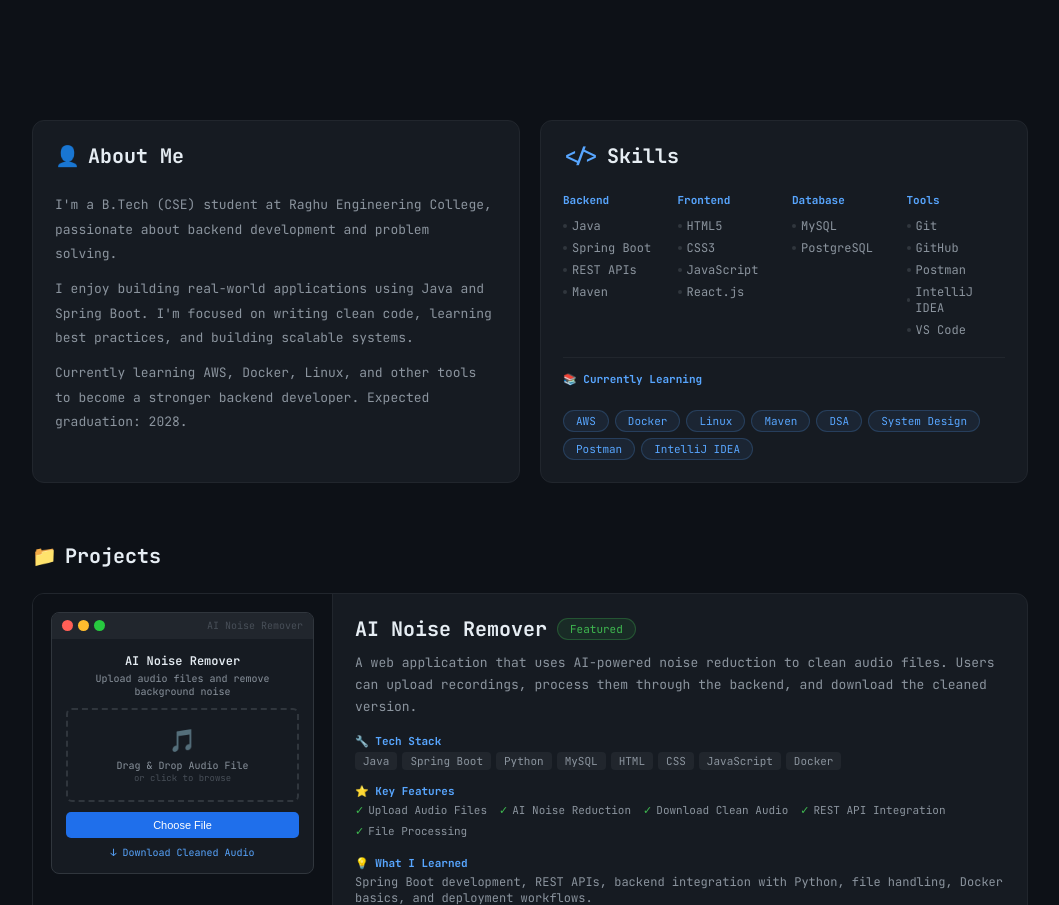
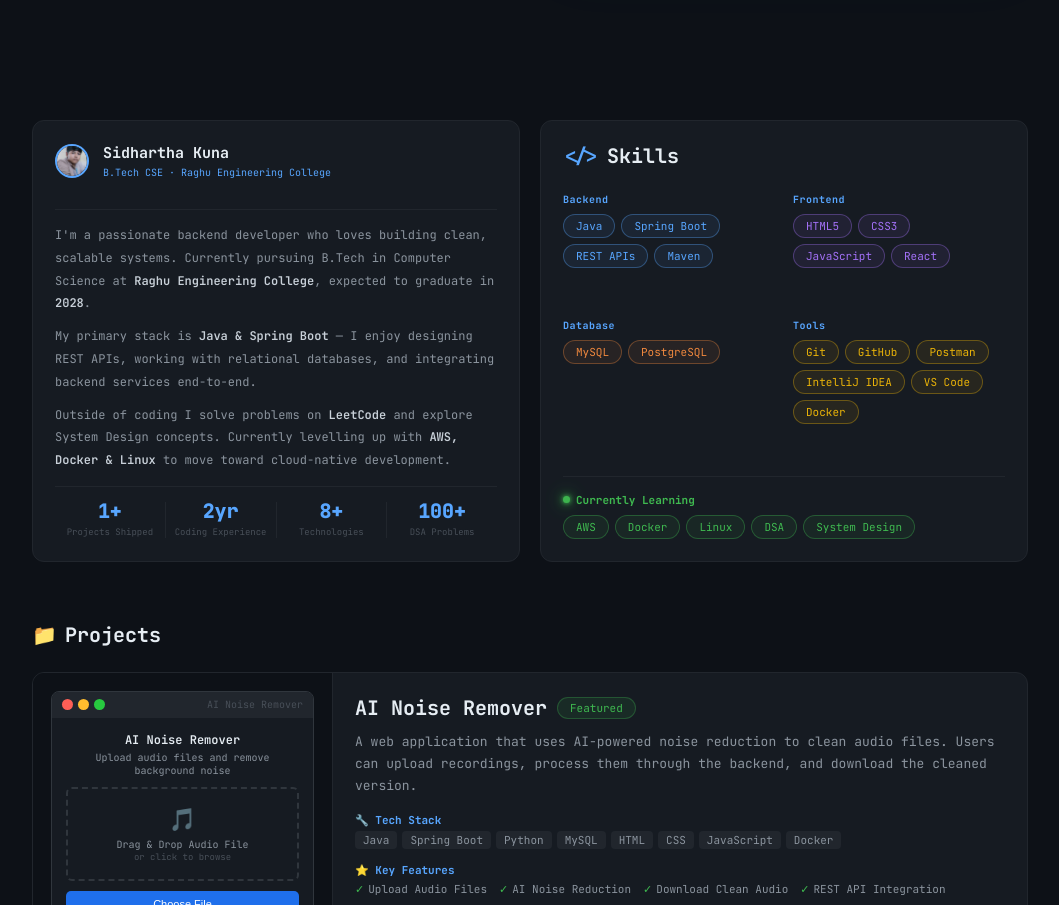
Before and after one commit to sidharthakuna/Portfolio, a React app: page / in a window 1280 px wide. Shown: the part 487-1392 px from the top of the page, without its empty margins (110-1169 px from the left). Built offline with nearby package versions, Linux system fonts and the light colour scheme; the HTML template or start-up script is replaced by a standard one.

Commit message:
Updated About section profile umage and DP viewer

```diff
--- a/src/Stylings/About.css
+++ b/src/Stylings/About.css
@@ -1,9 +1,89 @@
-/* ===========================
-   ABOUT
-=========================== */
+.about-card {
+  display: flex;
+  flex-direction: column;
+  justify-content: space-between;
+  min-height: 340px;
+}
+
+.about-header {
+  display: flex;
+  align-items: center;
+  gap: 14px;
+  margin-bottom: 16px;
+}
+
+.about-avatar {
+  width: 34px;
+  height: 34px;
+  border-radius: 50%;
+  object-fit: cover;
+  border: 2px solid #58A6FF;
+  flex-shrink: 0;
+  transition: all 0.3s ease;
+  cursor:pointer
+}
+
+.about-avatar:hover {
+  transform: scale(1.08);
+  box-shadow: 0 0 15px rgba(88, 166, 255, 0.45);
+}
+
+.about-name {
+  font-size: 15px;
+  font-weight: 700;
+  color: #E6EDF3;
+}
+
+.about-role {
+  font-size: 10px;
+  color: #58A6FF;
+  margin-top: 3px;
+}
+
+.about-divider {
+  border: none;
+  border-top: 1px solid #21262D;
+  margin: 14px 0;
+}
 
 .about-text {
-  font-size: 13px;
+  font-size: 12px;
   color: #8B949E;
   line-height: 1.9;
 }
+
+.about-highlight {
+  color: #C9D1D9;
+  font-weight: 600;
+}
+
+.about-stats {
+  display: flex;
+  align-items: center;
+}
+
+.about-stat {
+  flex: 1;
+  text-align: center;
+}
+
+.about-stat-num {
+  font-size: 20px;
+  font-weight: 800;
+  color: #58A6FF;
+  line-height: 1;
+}
+
+.about-stat-lbl {
+  font-size: 9px;
+  color: #484F58;
+  margin-top: 5px;
+  line-height: 1.4;
+}
+
+.about-stat-sep {
+  width: 1px;
+  height: 36px;
+  background: #21262D;
+  flex-shrink: 0;
+}
--- a/src/Stylings/Skills.css
+++ b/src/Stylings/Skills.css
@@ -1,50 +1,122 @@
-/* ===========================
-   SKILLS
-=========================== */
+.skills-card {
+  min-height: 340px;
+  display: flex;
+  flex-direction: column;
+}
 
 .skills-cols {
   display: grid;
-  grid-template-columns: repeat(4, 1fr);
-  gap: 16px;
+  grid-template-columns: repeat(2, 1fr);
+  gap: 18px;
+  flex: 1;
 }
 
 .skill-head {
-  font-size: 11px;
+  font-size: 10px;
   font-weight: 700;
   color: #58A6FF;
   margin-bottom: 8px;
+  letter-spacing: 0.5px;
 }
 
-.skill-item {
-  font-size: 12px;
-  color: #8B949E;
-  padding: 3px 0;
-  display: flex;
-  align-items: center;
-  gap: 5px;
-}
-
-.sdot {
-  width: 4px;
-  height: 4px;
-  border-radius: 50%;
-  background: #30363D;
-}
-
-.learn-row {
+.skill-pill-row {
   display: flex;
   flex-wrap: wrap;
   gap: 6px;
-  margin-top: 12px;
 }
 
-.learn-badge {
+/* Base pill */
+.skill-pill {
+  display: inline-block;
+  padding: 4px 12px;
+  border-radius: 20px;
+  font-size: 11px;
+  font-weight: 500;
+  border: 1px solid;
+  font-family: 'JetBrains Mono', monospace;
+}
+
+/* Blue — Backend */
+.pill-blue {
   background: rgba(88, 166, 255, 0.08);
-  border: 1px solid rgba(88, 166, 255, 0.2);
+  border-color: rgba(88, 166, 255, 0.35);
   color: #58A6FF;
-  border-radius: 20px;
-  padding: 3px 12px;
+}
+
+/* Grey — Frontend & Tools */
+.pill-grey {
+  background: rgba(139, 148, 158, 0.08);
+  border-color: rgba(139, 148, 158, 0.25);
+  color: #8B949E;
+}
+
+/* Orange — Database */
+.pill-orange {
+  background: rgba(240, 136, 62, 0.08);
+  border-color: rgba(240, 136, 62, 0.35);
+  color: #F0883E;
+}
+
+/* Purple — Frontend */
+.pill-purple {
+  background: rgba(163, 113, 247, 0.08);
+  border-color: rgba(163, 113, 247, 0.35);
+  color: #A371F7;
+}
+
+/* Yellow — Tools */
+.pill-yellow {
+  background: rgba(234, 179, 8, 0.08);
+  border-color: rgba(234, 179, 8, 0.35);
+  color: #EAB308;
+}
+
+/* Green — Currently Learning */
+.pill-green {
+  background: rgba(63, 185, 80, 0.08);
+  border-color: rgba(63, 185, 80, 0.35);
+  color: #3FB950;
+}
+
+/* Currently Learning section */
+.skills-learn-section {
+  margin-top: 18px;
+  padding-top: 16px;
+  border-top: 1px solid #21262D;
+}
+
+.skills-learn-label {
   font-size: 11px;
+  font-weight: 700;
+  color: #3FB950;
+  margin-bottom: 8px;
+  display: flex;
+  align-items: center;
+  gap: 6px;
+}
+
+.learn-dot {
+  width: 7px;
+  height: 7px;
+  border-radius: 50%;
+  background: #3FB950;
+  display: inline-block;
+  animation: learningPulse 1.2s infinite;
+}
+
+@keyframes learningPulse {
+  0%,100% {
+    opacity: 1;
+    box-shadow:
+      0 0 5px #3FB950,
+      0 0 10px #3FB950,
+      0 0 20px #3FB950;
+  }
+
+  50% {
+    opacity: 0.3;
+    box-shadow: none;
+  }
 }
 
 /* ===========================
--- a/src/Stylings/global.css
+++ b/src/Stylings/global.css
@@ -113,3 +113,27 @@ body {
   .section-title { font-size: 18px; }
   .card          { padding: 16px; }
 }
+
+/* ===========================
+   SCROLL OFFSET FIX
+=========================== */
+
+#home,
+#about,
+#skills,
+#projects,
+#journey,
+#contact {
+  scroll-margin-top: 72px;
+}
+
+@media (max-width: 768px) {
+  #home,
+  #about,
+  #skills,
+  #projects,
+  #journey,
+  #contact {
+    scroll-margin-top: 120px;
+  }
+}
--- a/src/components/About.jsx
+++ b/src/components/About.jsx
@@ -1,33 +1,79 @@
 import "../Stylings/About.css";
+import { useState } from "react";
+import profilePic from "../assets/profile.jpg";
+import DP from "./DP";
+
 function About() {
+
+  const [showProfile,setShowProfile] = useState(false);
+
   return (
-    <div id="about" className="card">
-      <div className="section-title">
-        <span className="title-icon">👤</span>
-        About Me
+    <section id="about" className="card about-card">
+      <div className="about-header">
+        <img
+          src={profilePic}
+          alt="Sidhartha Kuna"
+          className="about-avatar"
+          onClick={()=>setShowProfile(true)}
+        />
+        <div>
+          <div className="about-name">Sidhartha Kuna</div>
+          <div className="about-role">B.Tech CSE · Raghu Engineering College</div>
+        </div>
       </div>
 
-      <div className="about-text">
-        <p>
-          I'm a B.Tech (CSE) student at Raghu Engineering
-          College, passionate about backend development
-          and problem solving.
-        </p>
+      <div className="about-divider" />
 
-        <p style={{ marginTop: "10px" }}>
-          I enjoy building real-world applications using
-          Java and Spring Boot. I'm focused on writing
-          clean code, learning best practices, and building
-          scalable systems.
-        </p>
+      <p className="about-text">
+        I'm a passionate backend developer who loves building clean, scalable
+        systems. Currently pursuing B.Tech in Computer Science at{" "}
+        <span className="about-highlight">Raghu Engineering College</span>,
+        expected to graduate in <span className="about-highlight">2028</span>.
+      </p>
 
-        <p style={{ marginTop: "10px" }}>
-          Currently learning AWS, Docker, Linux, and other
-          tools to become a stronger backend developer.
-          Expected graduation: 2028.
-        </p>
+      <p className="about-text" style={{ marginTop: "10px" }}>
+        My primary stack is{" "}
+        <span className="about-highlight">Java & Spring Boot</span> — I enjoy
+        designing REST APIs, working with relational databases, and integrating
+        backend services end-to-end.
+      </p>
+
+      <p className="about-text" style={{ marginTop: "10px" }}>
+        Outside of coding I solve problems on{" "}
+        <span className="about-highlight">LeetCode</span> and explore System
+        Design concepts. Currently levelling up with{" "}
+        <span className="about-highlight">AWS, Docker & Linux</span> to move
+        toward cloud-native development.
+      </p>
+
+      <div className="about-divider" />
+
+      <div className="about-stats">
+        <div className="about-stat">
+          <div className="about-stat-num">1+</div>
+          <div className="about-stat-lbl">Projects Shipped</div>
+        </div>
+        <div className="about-stat-sep" />
+        <div className="about-stat">
+          <div className="about-stat-num">2yr</div>
+          <div className="about-stat-lbl">Coding Experience</div>
+        </div>
+        <div className="about-stat-sep" />
+        <div className="about-stat">
+          <div className="about-stat-num">8+</div>
+          <div className="about-stat-lbl">Technologies</div>
+        </div>
+        <div className="about-stat-sep" />
+        <div className="about-stat">
+          <div className="about-stat-num">100+</div>
+          <div className="about-stat-lbl">DSA Problems</div>
+        </div>
       </div>
-    </div>
+      <DP
+        isOpen = {showProfile}
+        onClose={()=>setShowProfile(false)}
+      ></DP>
+    </section>
   );
 }
 
--- a/src/components/Navbar.jsx
+++ b/src/components/Navbar.jsx
@@ -30,7 +30,7 @@ function Navbar() {
         }
       });
     },
-    { threshold: 0.4 }
+    { threshold:  0.2, rootMargin: "-10% 0px -70% 0px"  }
   );
 
   sections.forEach((id) => {
--- a/src/components/Skills.jsx
+++ b/src/components/Skills.jsx
@@ -1,141 +1,69 @@
 import "../Stylings/Skills.css";
+
 function Skills() {
   return (
-    <div id="skills" className="card">
+    <section id="skills" className="card skills-card">
       <div className="section-title">
         <span className="title-icon">&lt;/&gt;</span>
         Skills
       </div>
 
       <div className="skills-cols">
-        {/* Backend */}
         <div>
           <div className="skill-head">Backend</div>
-
-          <div className="skill-item">
-            <div className="sdot"></div>
-            Java
-          </div>
-
-          <div className="skill-item">
-            <div className="sdot"></div>
-            Spring Boot
-          </div>
-
-          <div className="skill-item">
-            <div className="sdot"></div>
-            REST APIs
-          </div>
-
-          <div className="skill-item">
-            <div className="sdot"></div>
-            Maven
+          <div className="skill-pill-row">
+            <span className="skill-pill pill-blue">Java</span>
+            <span className="skill-pill pill-blue">Spring Boot</span>
+            <span className="skill-pill pill-blue">REST APIs</span>
+            <span className="skill-pill pill-blue">Maven</span>
           </div>
         </div>
 
-        {/* Frontend */}
         <div>
           <div className="skill-head">Frontend</div>
-
-          <div className="skill-item">
-            <div className="sdot"></div>
-            HTML5
-          </div>
-
-          <div className="skill-item">
-            <div className="sdot"></div>
-            CSS3
-          </div>
-
-          <div className="skill-item">
-            <div className="sdot"></div>
-            JavaScript
-          </div>
-
-          <div className="skill-item">
-            <div className="sdot"></div>
-            React.js
+          <div className="skill-pill-row">
+            <span className="skill-pill pill-purple">HTML5</span>
+            <span className="skill-pill pill-purple">CSS3</span>
+            <span className="skill-pill pill-purple">JavaScript</span>
+            <span className="skill-pill pill-purple">React</span>
           </div>
         </div>
 
-        {/* Database */}
         <div>
           <div className="skill-head">Database</div>
-
-          <div className="skill-item">
-            <div className="sdot"></div>
-            MySQL
-          </div>
-
-          <div className="skill-item">
-            <div className="sdot"></div>
-            PostgreSQL
+          <div className="skill-pill-row">
+            <span className="skill-pill pill-orange">MySQL</span>
+            <span className="skill-pill pill-orange">PostgreSQL</span>
           </div>
         </div>
 
-        {/* Tools */}
         <div>
           <div className="skill-head">Tools</div>
-
-          <div className="skill-item">
-            <div className="sdot"></div>
-            Git
-          </div>
-
-          <div className="skill-item">
-            <div className="sdot"></div>
-            GitHub
-          </div>
-
-          <div className="skill-item">
-            <div className="sdot"></div>
-            Postman
-          </div>
-
-          <div className="skill-item">
-            <div className="sdot"></div>
-            IntelliJ IDEA
-          </div>
-
-          <div className="skill-item">
-            <div className="sdot"></div>
-            VS Code
+          <div className="skill-pill-row">
+            <span className="skill-pill pill-yellow">Git</span>
+            <span className="skill-pill pill-yellow">GitHub</span>
+            <span className="skill-pill pill-yellow">Postman</span>
+            <span className="skill-pill pill-yellow">IntelliJ IDEA</span>
+            <span className="skill-pill pill-yellow">VS Code</span>
+            <span className="skill-pill pill-yellow">Docker</span>
           </div>
         </div>
       </div>
 
-      <div
-        style={{
-          marginTop: "16px",
-          paddingTop: "14px",
-          borderTop: "1px solid #21262D",
-        }}
-      >
-        <div
-          style={{
-            fontSize: "11px",
-            color: "#58A6FF",
-            fontWeight: "700",
-            marginBottom: "6px",
-          }}
-        >
-          📚 Currently Learning
+      <div className="skills-learn-section">
+        <div className="skills-learn-label">
+          <span className="learn-dot" />
+          Currently Learning
         </div>
-
-        <div className="learn-row">
-          <div className="learn-row">
-            <span className="learn-badge">AWS</span>
-            <span className="learn-badge">Docker</span>
-            <span className="learn-badge">Linux</span>
-            <span className="learn-badge">Maven</span>
-            <span className="learn-badge">DSA</span>
-            <span className="learn-badge">System Design</span>
-            <span className="learn-badge">Postman</span>
-            <span className="learn-badge">IntelliJ IDEA</span>
-          </div>
+        <div className="skill-pill-row">
+          <span className="skill-pill pill-green">AWS</span>
+          <span className="skill-pill pill-green">Docker</span>
+          <span className="skill-pill pill-green">Linux</span>
+          <span className="skill-pill pill-green">DSA</span>
+          <span className="skill-pill pill-green">System Design</span>
         </div>
       </div>
-    </div>
+    </section>
   );
 }
 
```
Also changed, not shown: src/Stylings/Hero.css (+34 -0 lines), src/components/Hero.jsx (+38 -10 lines), src/components/Projects.jsx (+8 -4 lines).
